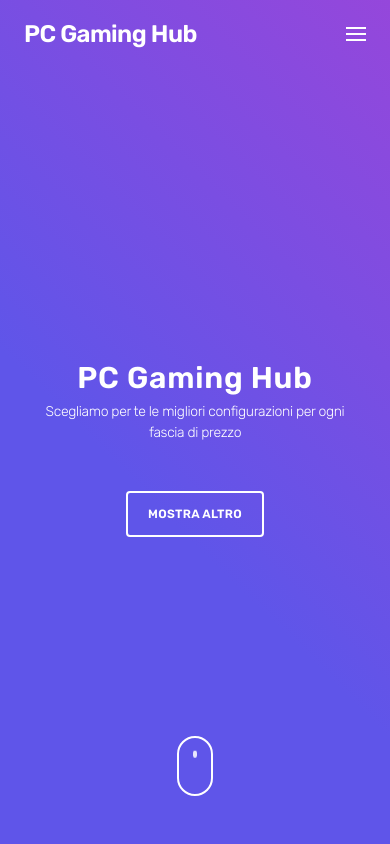
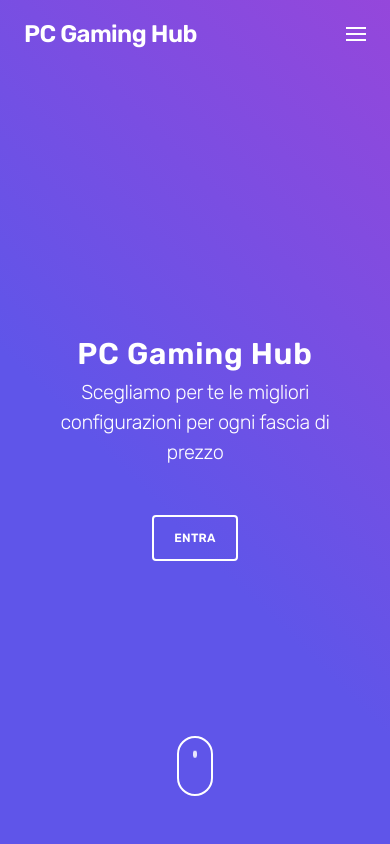
Before and after one commit to albizan/pcgaminghub_frontend, a Next.js app: page / in a window 390 px wide. Shown: the top 844 px of the page. Built offline with nearby package versions, Linux system fonts and the light colour scheme; no server answers.

Commit message:
Increase font size on mobile devices

```diff
--- a/components/FullpageLanding/FullpageLanding.tsx
+++ b/components/FullpageLanding/FullpageLanding.tsx
@@ -12,10 +12,10 @@ export default function FullpageLanding() {
       <div className="absolute inset-0 flex items-center justify-center text-center">
         <div className="mt-12 p-8 text-white text-xl font-thin tracking-wide border-white">
           <h1 className="block text-3xl md:text-4xl lg:text-5xl font-semibold tracking-wide">PC Gaming Hub</h1>
-          <h2 className="text-sm tracking-tight md:text-lg font-thin">Scegliamo per te le migliori configurazioni per ogni fascia di prezzo</h2>
+          <h2 className="tracking-tight md:text-lg font-thin">Scegliamo per te le migliori configurazioni per ogni fascia di prezzo</h2>
           <div>
             <button className="text-xs md:text-lg mt-12 border-2 rounded px-5 py-3 uppercase font-semibold tracking-wide border-white hover:bg-white hover:text-indigo-600 focus:outline-none">
-              Mostra Altro
+              Entra
             </button>
           </div>
         </div>
```
